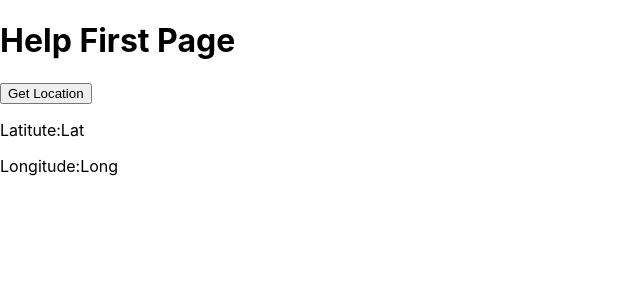
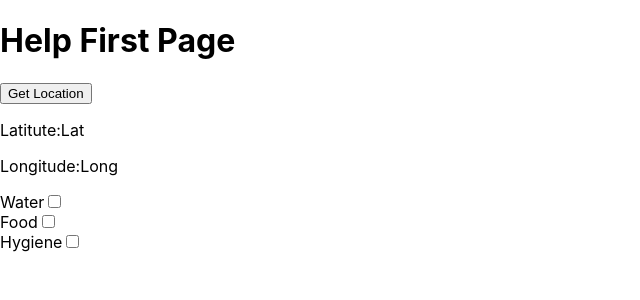
Before and after one commit to worthysloth/CFC, a React (Create React App) app: page /help in a window 1280 px wide. Shown: the top 300 px of the page, without its empty margins (0-640 px from the left). Built offline with nearby package versions, Linux system fonts and the light colour scheme.

Commit message:
added resource checklist

```diff
--- a/src/components/helper/helpFirstPage.js
+++ b/src/components/helper/helpFirstPage.js
@@ -3,24 +3,16 @@ import { Link } from 'react-router-dom';
 
 /* Helper Components Import */
 import GeoLocation from "./helperComponents/GeoLocation";
-
-
+import ResourceSelection from "./helperComponents/ResourceSelection"
 
 class helpFirstPage extends Component {
-
-    state = {
-        checked: [
-            { water: false },
-            { food: false },
-            { hygiene: false }
-        ]
-    }
 
     render() {
         return (
             <div>
                 <h1>Help First Page</h1>
                 <GeoLocation />
+                <ResourceSelection />
             </div>
         )
     }
--- /dev/null
+++ b/src/components/helper/helperComponents/ResourceSelection.js
@@ -0,0 +1,63 @@
+import React, { useState } from 'react'
+
+const ResourceSelection = (props) => {
+
+    const [waterState, setWaterState] = useState({ checked: false })
+    const [foodState, setFoodState] = useState({ checked: false })
+    const [hygieneState, setHygieneState] = useState({ checked: false });
+
+    const checkboxHandler = (id) => {
+        switch (id) {
+            case "water":
+                setWaterState({ checked: !waterState.checked })
+                break;
+            case "food":
+                setFoodState({ checked: !foodState.checked })
+                break;
+            case "hygiene":
+                setHygieneState({ checked: !hygieneState.checked })
+                break;
+            default:
+                break;
+        }
+    };
+
+    let waterContent = null;
+    let foodContent = null;
+    let hygieneContent = null;
+
+    if (waterState.checked) {
+        waterContent = <p>Water</p>
+    }
+    if (foodState.checked) {
+        foodContent = <p>Food</p>
+    }
+    if (hygieneState.checked) {
+        hygieneContent = <p>Hygiene</p>
+    }
+
+    return (
+        <div>
+            <div>
+                <label>Water
+            <input type="checkbox" id="water" onClick={() => checkboxHandler("water")} />
+                </label>
+            </div>
+            <div>
+                <label>Food
+            <input type="checkbox" id="food" onClick={() => checkboxHandler("food")} />
+                </label>
+            </div>
+            <div>
+                <label>Hygiene
+            <input type="checkbox" id="hygiene" onClick={() => checkboxHandler("hygiene")} />
+                </label>
+            </div>
+            {waterContent}
+            {foodContent}
+            {hygieneContent}
+        </div>
+    );
+};
+
+export default ResourceSelection;
```
Also changed, not shown: src/components/helper/helperComponents/WaterExtra.js (added).
